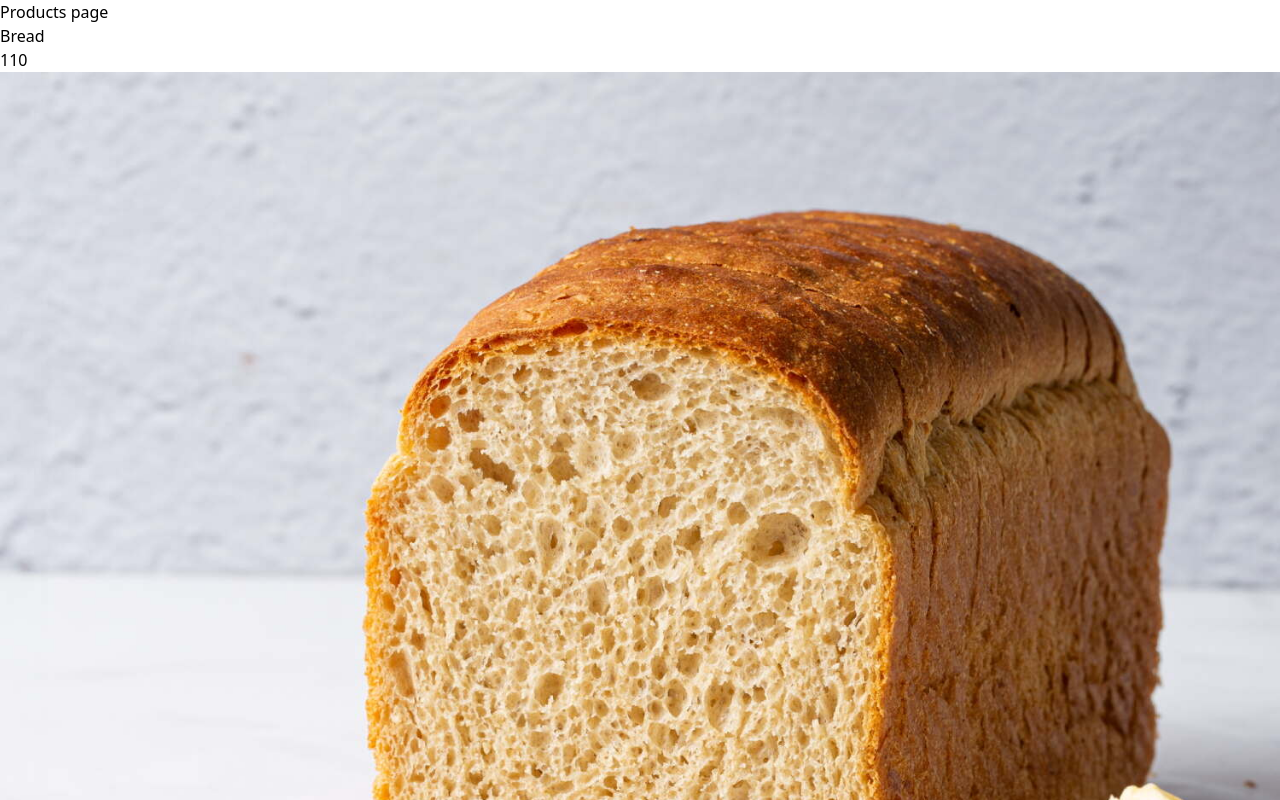
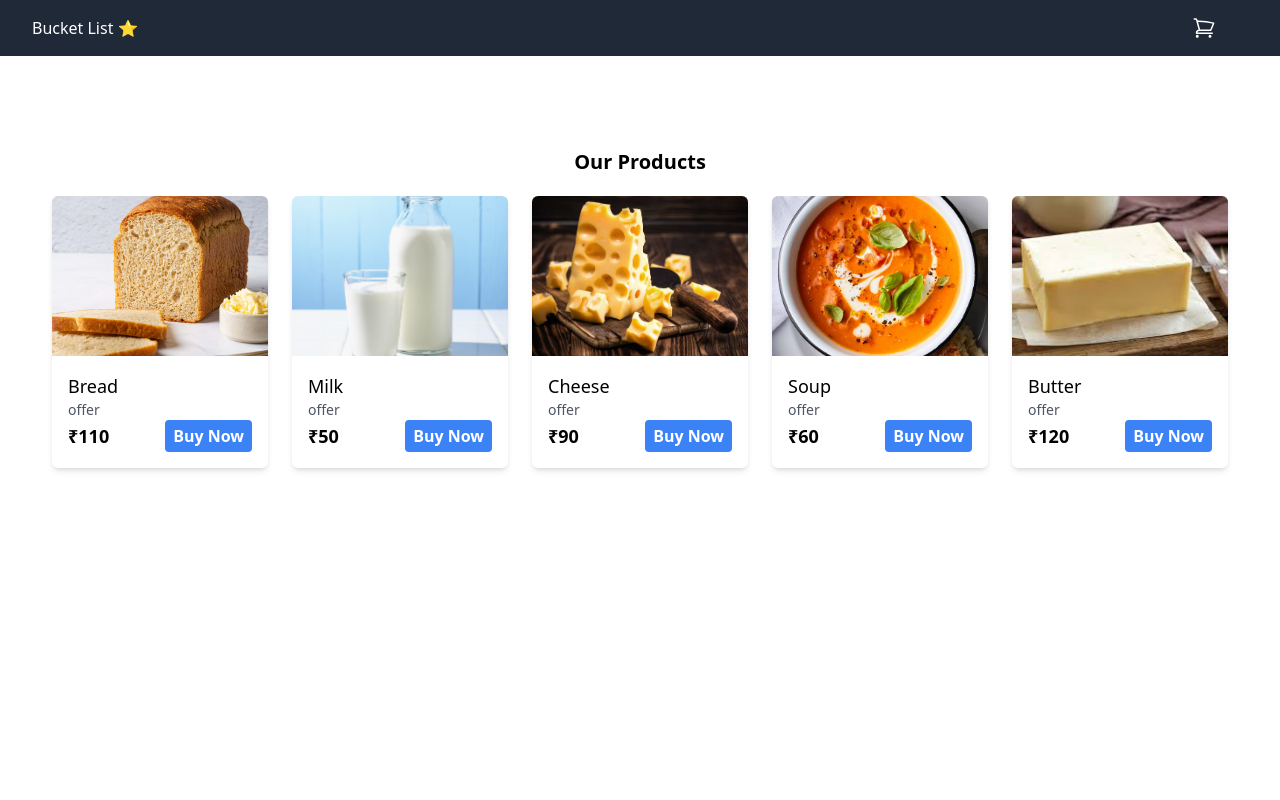
Before and after one commit to GajuMasare/shopping-cart, a React (Vite) app: page / in a window 1280 px wide. Shown: the top 800 px of the page. Built offline with nearby package versions, Linux system fonts and the light colour scheme.

Commit message:
product page design done

```diff
--- a/src/App.jsx
+++ b/src/App.jsx
@@ -1,11 +1,13 @@
 import { Routes, Route, Navigate } from "react-router-dom";
 import Products from "./pages/Products/Products";
 import Cart from "./pages/Cart/Cart";
+import Navbar from "./components/layout/Navbar";
 
 function App() {
   return (
     <>
       <div>
+        <Navbar />
         <Routes>
           <Route path="/" element={<Products />} />
           <Route path="/cart" element={<Cart />} />
--- a/src/components/ProductList/ProductListCom.jsx
+++ b/src/components/ProductList/ProductListCom.jsx
@@ -2,10 +2,20 @@ import React from "react";
 
 const ProductListCom = ({ product }) => {
   return (
-    <div>
-      <p>{product.name}</p>
-      <p>{product.price}</p>
-      <img src={product.image} />
+    <div className="rounded-md overflow-hidden shadow-md hover:shadow-lg">
+      <div className="relative h-40 w-auto">
+        <img className="w-full h-full object-cover" src={product.image} />
+      </div>
+      <div className="p-4">
+        <h3 className="text-lg font-medium ">{product.name}</h3>
+        <p className="text-gray-600 text-sm ">offer</p>
+        <div className="flex items-center justify-between">
+          <span className="font-bold text-lg">₹{product.price}</span>
+          <button className="bg-blue-500 hover:bg-blue-600 text-white font-semibold py-1 px-2 rounded">
+            Buy Now
+          </button>
+        </div>
+      </div>
     </div>
   );
 };
--- /dev/null
+++ b/src/components/layout/Navbar.jsx
@@ -0,0 +1,38 @@
+import React from "react";
+import { Link } from "react-router-dom";
+
+const Navbar = () => {
+  return (
+    <nav className="bg-gray-800">
+      <div className="mx-auto max-w-7xl px-2 sm:px-6 lg:px-8">
+        <div className="relative flex h-14 items-center justify-between text-white">
+          <Link to="/">
+            <h1>Bucket List ⭐</h1>
+          </Link>
+          <Link to="/cart">
+            <div className="px-2 py-1 sm:px-6 lg:px-8 text-white rounded-md hover:bg-slate-600">
+              <div className="relative">
+                <svg
+                  xmlns="http://www.w3.org/2000/svg"
+                  fill="none"
+                  viewBox="0 0 24 24"
+                  strokeWidth={1.5}
+                  stroke="currentColor"
+                  className="w-6 h-6"
+                >
+                  <path
+                    strokeLinecap="round"
+                    strokeLinejoin="round"
+                    d="M2.25 3h1.386c.51 0 .955.343 1.087.835l.383 1.437M7.5 14.25a3 3 0 00-3 3h15.75m-12.75-3h11.218c1.121-2.3 2.1-4.684 2.924-7.138a60.114 60.114 0 00-16.536-1.84M7.5 14.25L5.106 5.272M6 20.25a.75.75 0 11-1.5 0 .75.75 0 011.5 0zm12.75 0a.75.75 0 11-1.5 0 .75.75 0 011.5 0z"
+                  />
+                </svg>
+              </div>
+            </div>
+          </Link>
+        </div>
+      </div>
+    </nav>
+  );
+};
+
+export default Navbar;
--- a/src/pages/Products/Products.jsx
+++ b/src/pages/Products/Products.jsx
@@ -7,9 +7,12 @@ const Products = () => {
   const products = useSelector(selectAllProducts);
   // console.log(products);
   return (
-    <section>
-      <header>Products page</header>
-      <div>
+    <section className="lg:mt-20 p-3 mx-auto">
+      <div className="w-60%">
+        <h1 className="flex justify-center text-xl font-semibold">
+          Our Products
+        </h1>
+        <div className="grid grid-cols-1 px-10 sm:grid-cols-2 lg:grid-cols-5 gap-6 mt-5">
           {products.map((product) => (
             <div key={product.id}>
               {" "}
@@ -17,6 +20,7 @@ const Products = () => {
             </div>
           ))}
         </div>
+      </div>
     </section>
   );
 };
```
Lines whose indentation alone changed are shown as unchanged.
